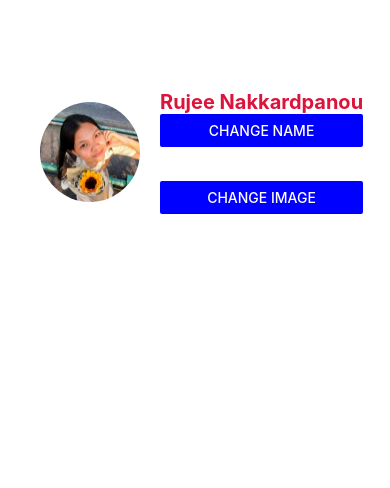
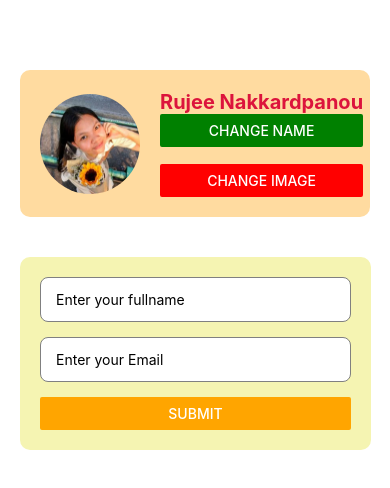
Before and after one commit to rujee0625/2113210625_ReactNative, a React Native app: screen / in a window 390 px wide. Shown: the top 488 px of the page. Built offline with nearby package versions, Linux system fonts and the light colour scheme.

Commit message:
Textbox Component Practice

```diff
--- a/App.tsx
+++ b/App.tsx
@@ -1,13 +1,14 @@
-import { View, Text } from 'react-native'
-import React from 'react'
-import ProfileScreen from './components/ProfileScreen'
+import React from "react";
+import { StyleSheet, Text, TextInput, View, ComponentProvider, Alert} from "react-native";
+import ProfileScreen from "./components/ProfileScreen";
+import Login from "./components/Login";
 
-const App = (): React.JSX.Element => {
+export default function App(): React.JSX.Element {
+
   return (
-    <View>
+    <View >
       <ProfileScreen/>
+      <Login/>
     </View>
-  )
+  );
 }
-
-export default App
--- a/Styles/styles.ts
+++ b/Styles/styles.ts
@@ -1,6 +1,105 @@
-import { StyleSheet} from "react-native";
+import { StyleSheet } from "react-native";
 
-export default StyleSheet.create({
+const styles = StyleSheet.create({
+  container: {
+    alignItems: "center",
+    padding: 20,
+    borderColor: "#f5f5f5", //ตั้งค่าสีพื้นหลังเป็นสีเทาอ่อน
+  },
+  profileImage: {
+    borderRadius: 50,
+    width: 100,
+    height: 100,
+    marginRight: 20,
+  },
+  profileContainer: {
+    flexDirection: "row",
+    alignItems: "center",
+    width: "100%",
+    padding: 20,
+    borderRadius: 10,
+    backgroundColor: "white",
+    elevation: 5,
+    marginTop: 50,
+  },
+  profileName: {
+    fontSize: 20,
+    fontWeight: "bold",
+    color: "#00008b",
+  },
+});
+
+const stylesPractice = StyleSheet.create({
+  container: {
+    // flex: 1,
+    justifyContent: "center",
+    alignItems: "center",
+    padding: 16,
+    backgroundColor: "#ffffff",
+  },
+  header: {
+    padding: 16,
+    backgroundColor: "#f8f8f8",
+    width: "100%",
+    alignItems: "center",
+    justifyContent: "center",
+    borderBottomWidth: 1,
+    borderBottomColor: "#ddd",
+    marginTop: 100,
+  },
+  headerText: {
+    fontSize: 18,
+    fontWeight: "bold",
+    color: "#333",
+    marginBottom: 4,
+  },
+  subtitleText: {
+    fontSize: 16,
+    color: "#666",
+  },
+  content: {
+    //flex: 1,
+    padding: 16,
+    alignItems: "center",
+    justifyContent: "center",
+    backgroundColor: "#f9f9f9",
+    borderRadius: 8,
+    marginVertical: 16,
+    width: "90%",
+  },
+  text: {
+    fontSize: 16,
+    marginBottom: 8,
+    color: "#444",
+  },
+  footer: {
+    padding: 16,
+    backgroundColor: "#f8f8f8",
+    width: "100%",
+    alignItems: "center",
+    position: "absolute",
+    bottom: 0,
+    borderTopWidth: 1,
+    borderTopColor: "#ddd",
+  },
+  footerText: {
+    fontSize: 16,
+    fontWeight: "bold",
+    color: "#333",
+  },
+  input: {
+    height: 40,
+    borderColor: "gray",
+    borderWidth: 1,
+    marginTop: 16,
+    paddingHorizontal: 8,
+    width: "80%",
+    borderRadius: 8,
+    marginBottom: 500,
+  },
+});
+
+const stylesProflie = StyleSheet.create({
     container:{
         alignItems: "center",
         padding: 20,
@@ -19,7 +118,7 @@ export default StyleSheet.create({
         padding: 20,
         marginTop:50,
         borderRadius: 10,
-        backgroundColor: "white",
+        backgroundColor: "#ffdba0",
         elevation: 5,
     },
     profileName:{
@@ -28,7 +127,42 @@ export default StyleSheet.create({
         fontSize: 20,
         color: '#dc143c',
     },
+
     textDetail:{
         color: "white",
-    }
-})
+    },
+    input: {
+        height: 40,
+        borderColor: "gray",
+        borderWidth: 1,
+        marginTop: 16,
+        paddingHorizontal: 8,
+        width: "80%",
+        borderRadius: 8,
+        marginBottom: 500,
+      },
+});
+
+const stylesLogin = StyleSheet.create({
+    container: {
+      justifyContent: "center",
+      padding: 20,
+      marginTop: 20,
+      marginLeft: 20,
+      backgroundColor: '#f5f4b2', // ตงคาสพนหลงเปนสขาว
+      borderRadius: 10, // เพมความมนใหกบขอบคอนเทนเนอร
+      elevation: 3, // เพมเงาใหกบคอนเทนเนอร (เฉพาะ Android)
+      width: '90%', // ตงความกวางของ container ให้เต็มหน้าจอ
+    },
+    inputLogin: {
+      height: 45, // เพมความสงของ TextInput
+      borderColor: "gray", // เปลยนสขอบเปนสเทาออน
+      borderWidth: 1,
+      borderRadius: 8, // เพมความมนใหกบขอบ TextInput
+      marginBottom: 15, // เพมระยะหางดานลางระหวาง TextInput
+      paddingHorizontal: 15, // เพมระยะหางภายใน TextInput
+      backgroundColor: "#ffffff", // ตงคาสพนหลงของ TextInput
+    },
+  });
+
+export { styles, stylesPractice, stylesProflie, stylesLogin };
--- /dev/null
+++ b/components/Login.tsx
@@ -0,0 +1,34 @@
+import { View, Text, Image, Button, TextInput, Alert } from "react-native";
+import React, { useState } from "react";
+import { stylesLogin } from "../Styles/styles";
+
+const Login = () => {
+  const [fullname, setFullname] = useState("");
+  const [email, setEmail] = useState("");
+
+  const handleButtonClick = () => {
+    Alert.alert("Hello",`Input your fullname : ${fullname}`);
+  }
+
+  return (
+    <View style={stylesLogin.container}>
+        <TextInput
+        style={stylesLogin.inputLogin}
+        placeholder="Enter your fullname"
+        value={fullname}
+        onChangeText={setFullname}
+      />
+
+      <TextInput
+        style={stylesLogin.inputLogin}
+        placeholder="Enter your Email"
+        value={email}
+        onChangeText={setEmail}
+      />
+      <Button title="Submit" onPress={handleButtonClick} color="orange"/>
+
+    </View>
+  );
+};
+
+export default Login;
--- a/components/ProfileScreen.tsx
+++ b/components/ProfileScreen.tsx
@@ -1,39 +1,38 @@
 import { View, Text, Image, Button } from "react-native";
 import React, { useState } from "react";
-import styles from "../Styles/styles";
+import {stylesProflie} from "../Styles/styles";
 
 const ProfileScreen = (): React.JSX.Element => {
 
   const oldName = "Rujee Nakkardpanou";
   const oldImage = (require("../assets/1.jpg"));
+  const newImage = require("../assets/kawaiiminimal.jpg");
 
   const [name, setName] = useState(oldName);
   const [image, setImage] = useState(oldImage);
 
-  const newImage = require("../assets/kawaiiminimal.jpg");
 
   const handleNameChange = () => {
-    setName((prevName) => (prevName === oldName ? "Kawaii Minimal": oldName));
+      setName (name == oldName ? "Kawaii Minimal": oldName);
   };
 
   const handleImageChange = () => {
-      setImage((prevImage) => (prevImage === oldImage ? newImage : oldImage));
+      setImage (image == oldImage ? newImage : oldImage);
   };
 
   return (
-    <View style={styles.container}>
-      <View style={styles.profileContainer}>
-        <Image source={image} style={styles.profileImage} />
+    <View style={stylesProflie.container}>
+      <View style={stylesProflie.profileContainer}>
+        <Image source={image} style={stylesProflie.profileImage} />
         <View>
-          <Text style={styles.profileName}>{name}</Text>
-          <Button title="CHANGE NAME" onPress={handleNameChange} color="blue" />
-          <Text style={styles.textDetail}>{"/n"}</Text>
-          <Text style={styles.textDetail}>{"/n"}</Text>
+          <Text style={stylesProflie.profileName}>{name}</Text>
+          <Button title="CHANGE NAME" onPress={handleNameChange} color="green" />
+          <Text style={stylesProflie.textDetail}>{"\n"}</Text>
           <View>
             <Button
               title="CHANGE IMAGE"
               onPress={handleImageChange}
-              color="blue"
+              color="red"
             />
           </View>
         </View>
```
Also changed, not shown: App2.tsx (added, +15 -0 lines), App3.tsx (added, +42 -0 lines), components/AppFooter.tsx (+5 -23 lines), components/AppHeader.tsx (+8 -24 lines), components/Content.tsx (+16 -20 lines), components/ExampleEffect.tsx (added, +31 -0 lines).
